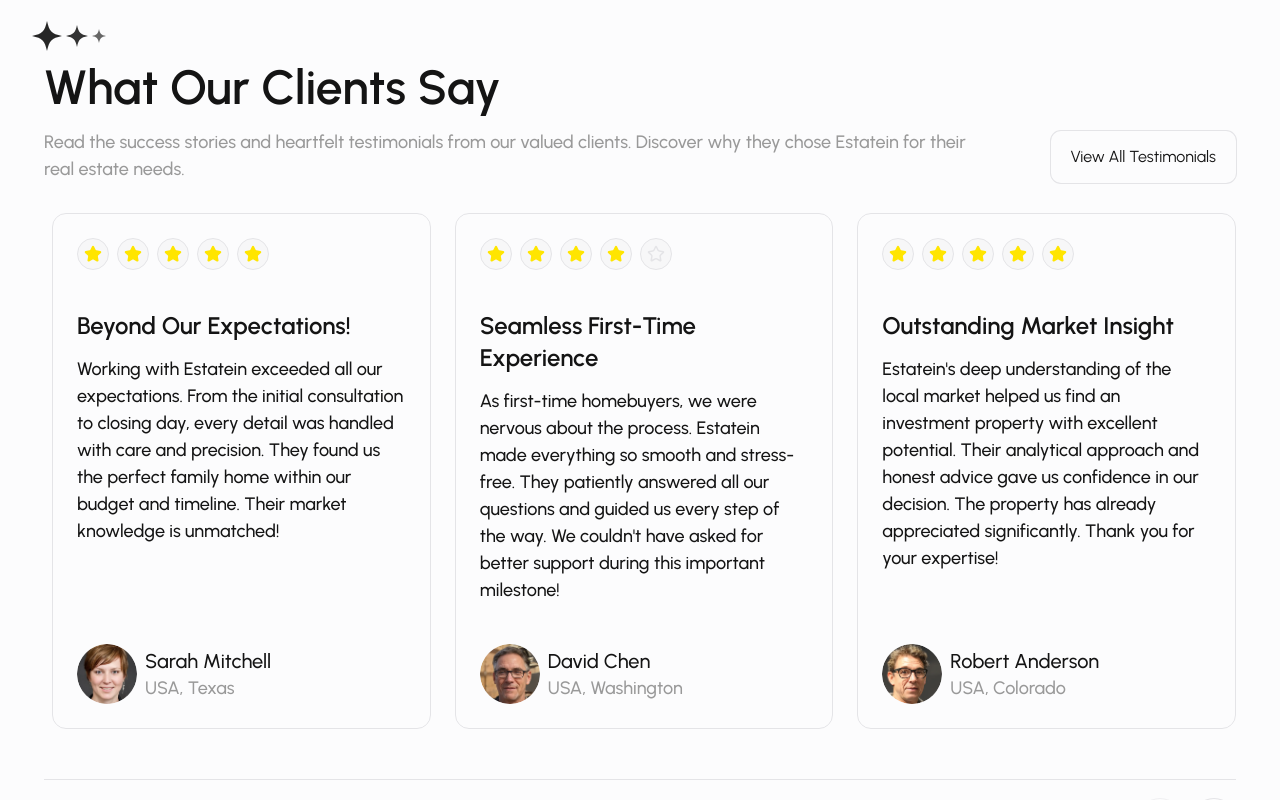
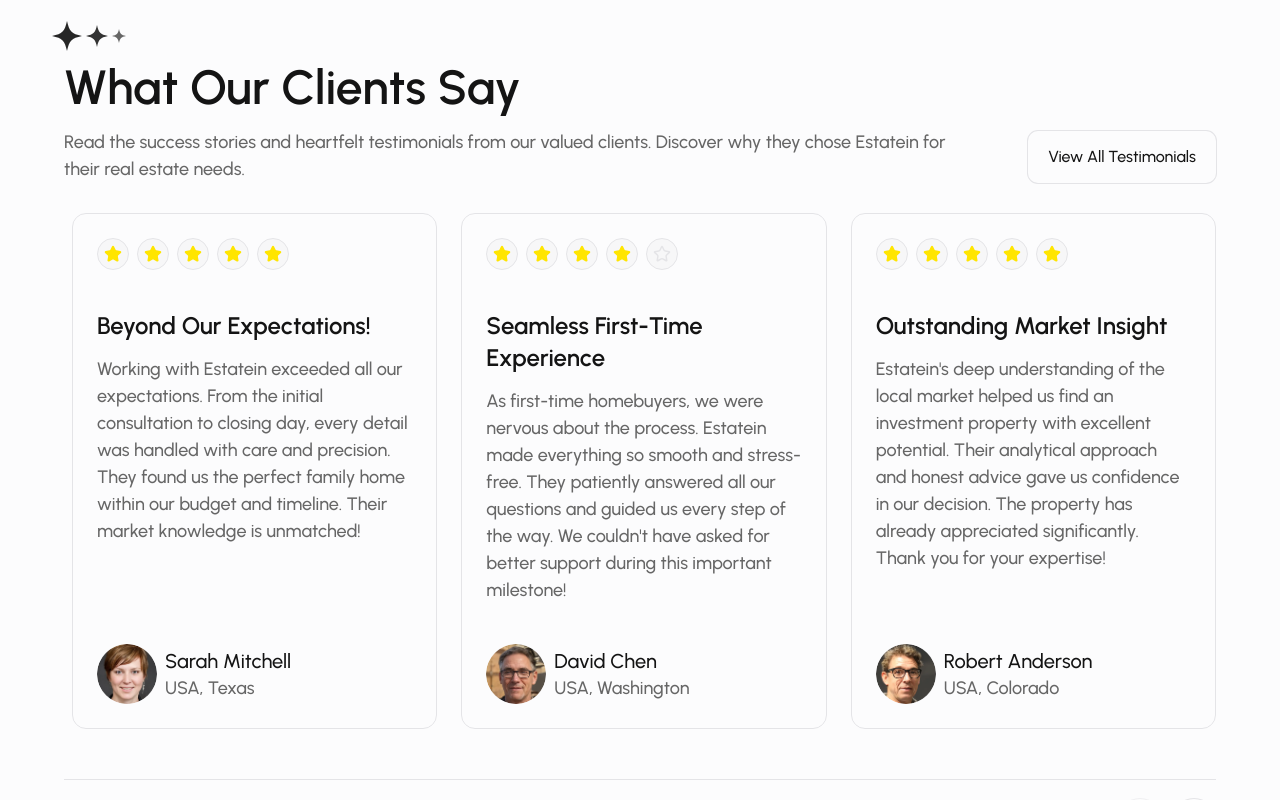
Before and after one commit to siobaldev/estatein, a Next.js app: page / in a window 1280 px wide. Shown: the part 2160-2960 px from the top of the page. Built offline with nearby package versions, Linux system fonts and the light colour scheme.

Commit message:
docs: add component documentation and update text colors

```diff
--- a/src/components/testimonial/carousel.tsx
+++ b/src/components/testimonial/carousel.tsx
@@ -110,7 +110,9 @@
                     </h1>
 
                     {/* Testimonial Message */}
-                    <p className="text-body font-medium">{item.message}</p>
+                    <p className="text-body text-sub-foreground font-medium">
+                      {item.message}
+                    </p>
                   </div>
                 </div>
 
@@ -132,7 +134,7 @@
                       {item.name}
                     </p>
                     {/* Author Location*/}
-                    <p className="text-body text-grey-60 font-medium">
+                    <p className="text-body text-sub-foreground font-medium">
                       {item.location}
                     </p>
                   </div>
@@ -169,7 +171,10 @@
             {/* Current position indicator (mobile/tablet only) */}
             <p className="text-body font-medium lg:absolute lg:left-0">
               {formatNumber(current)}
-              <span className="text-grey-40"> of {formatNumber(count)}</span>
+              <span className="text-sub-foreground">
+                {" "}
+                of {formatNumber(count)}
+              </span>
             </p>
 
             {/* Next button */}
--- a/src/components/testimonial/testimonial.tsx
+++ b/src/components/testimonial/testimonial.tsx
@@ -3,25 +3,33 @@
 
 export default function Testimonial() {
   return (
-    <section className="mx-6 md:mx-11">
+    <section className="wrapper">
+      {/* Decorative triple star */}
       <TripleStar />
+
+      {/* Main content container with vertical spacing */}
       <div className="flex flex-col gap-y-7.5">
+        {/* Header: Title, description, and CTA button */}
         <div className="flex items-end justify-between gap-x-20">
+          {/* Text content container */}
           <div className="flex flex-col gap-y-1.5">
             <h1 className="text-sub-title font-semibold">
               What Our Clients Say
             </h1>
-            <p className="text-body text-grey-60 font-medium">
+            <p className="text-body text-sub-foreground font-medium">
               Read the success stories and heartfelt testimonials from our
               valued clients. Discover why they chose Estatein for their real
               estate needs.
             </p>
           </div>
 
-          <button className="ring-border hidden size-fit px-5 py-3.5 text-nowrap ring lg:block">
+          {/* CTA button - hidden on mobile, visible on desktop (lg+) */}
+          <button className="ring-border hidden size-fit px-5 py-3.5 font-medium text-nowrap ring lg:block">
             View All Testimonials
           </button>
         </div>
+
+        {/* Testimonial carousel component */}
         <CarouselTestimonial />
       </div>
     </section>
```
